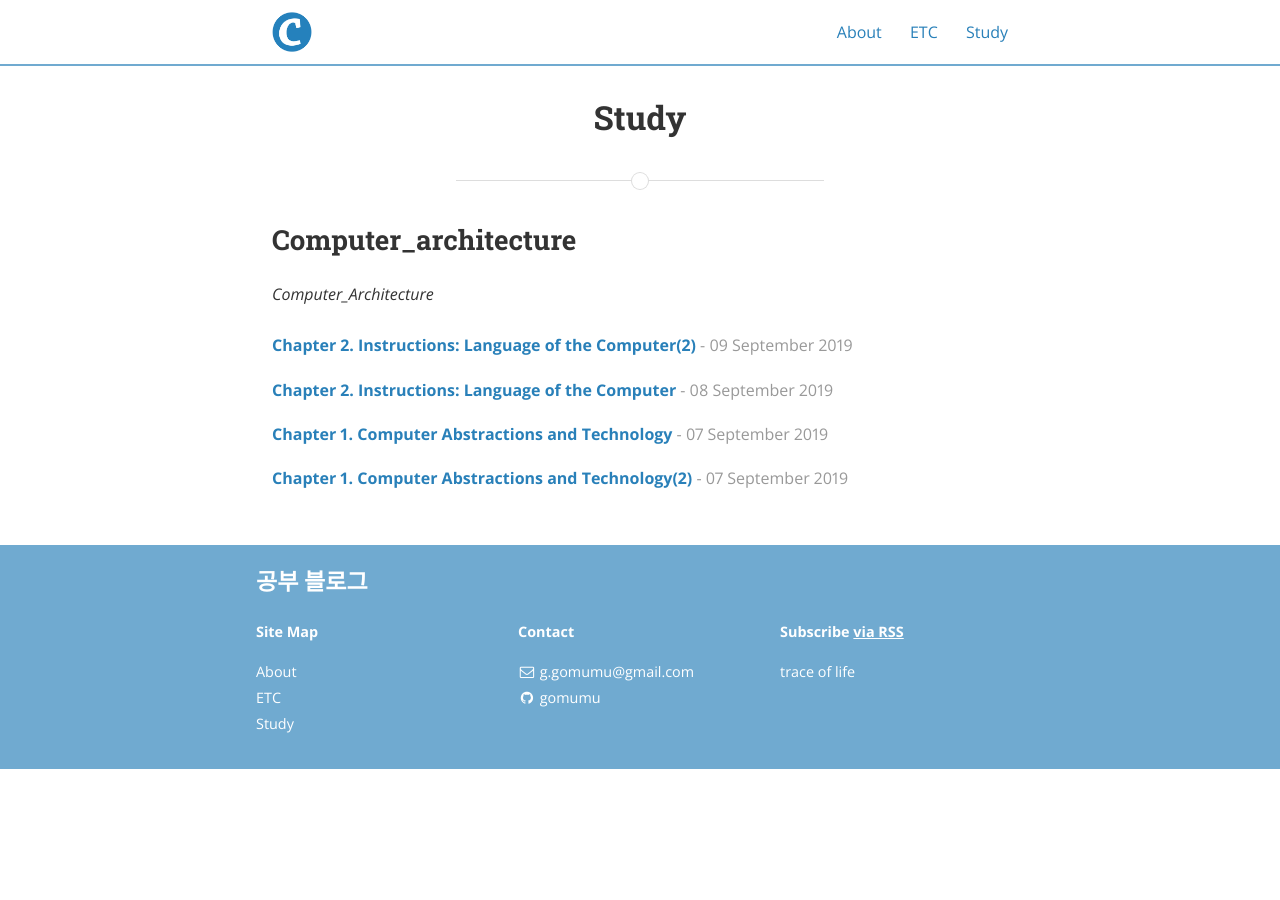
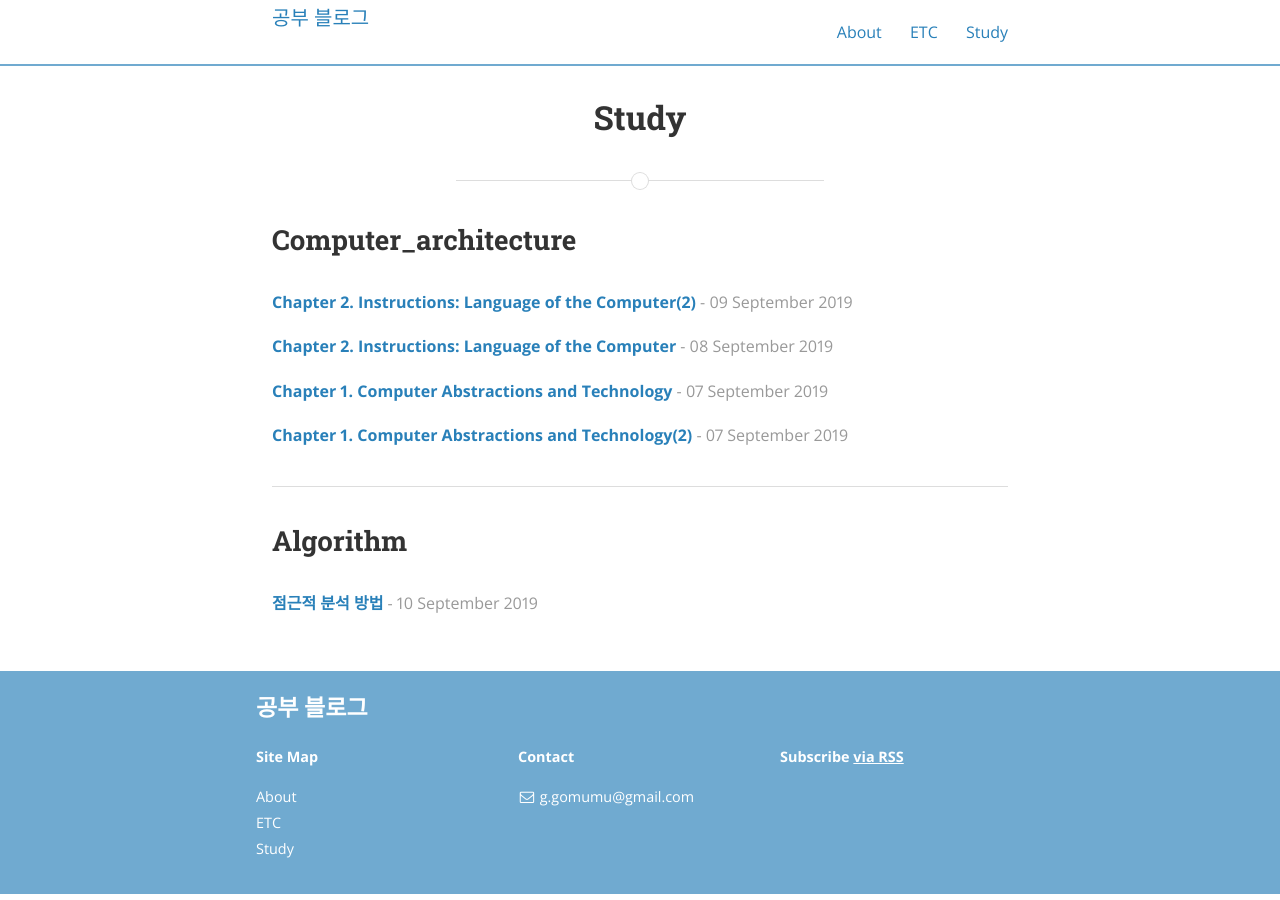
Before and after one commit to gomumu/blog, a Jekyll site: the page built from study.html, in a window 1280 px wide. Built offline with Jekyll 4.4.1, drawn with Linux system fonts in a browser that asks for light colours; nearby versions of some CDN libraries; a style sheet for code colours, icons or effects is not loaded; part of the change alters nothing that is shown.

Commit message:
알고리즘 점근적 분석

```diff
--- a/_config.yml
+++ b/_config.yml
@@ -14,13 +14,12 @@ subtitle: "프로가 되자"
 email: g.gomumu@gmail.com
 name: MoonChanHong
 description: >
-  trace of life
+...
 # Base URL of site (i.e. /blog). It should always start with a slash,
 # and never end with a slash. Set it to a blank value if hosting at the
 # root of your server.
 baseurl: "/blog" # the subpath of your site, e.g. /blog/
 url: "http://gomumu.github.io" # the base hostname & protocol for your site
-cover: "/assets/header_image.jpg"
 logo: "/assets/logo.png"
 
 # Build settings
@@ -49,16 +48,16 @@ jekyll-archives:
 # Category descriptions (for archive pages)
 descriptions:
   - cat: Algorithm
-    desc: "Algorithm"
+    desc: "알고리즘"
 
   - cat: Computer_Architecture
-    desc: "Computer_Architecture"
+    desc: "컴퓨터 구조"
 
   - cat: Operation_System
-    desc: "Operation_System"
+    desc: "운영체제"
 
   - cat: Network
-    desc: "Network"
+    desc: "네트워크"
 
   - cat: C++
     desc: "C++"
--- /dev/null
+++ b/_posts/2019-09-10-algorithm.markdown
@@ -0,0 +1,148 @@
+---
+layout: post
+title:  "점근적 분석 방법"
+author: gomumu
+categories: Algorithm
+---
+<h2 id="headings">개요</h2>
+<p>
+목표 : 점근적 분석 방법을 이해하고 구할 수 있다.<br>
+참고 도서 : 문병로 『쉽게 배우는 알고리즘 관계 중심의 사고법』 한빛미디어
+</p>
+<hr>
+
+<h2>점근적 표기의 종류</h2>
+<p>
+<h4>θ - 표기법</h4>
+$$n^2 + 3 \in \Theta(n^2)$$
+알고리즘의 소요시간이 입력의 크기 n에 대해 O(n^2)이라면 대략 n^2에 비례하는 시간이 소요됨을 나타낸다.
+최고차항의 차수가 같은 함수들의 집합이다.<hr><br>
+
+<h4>O - 표기법</h4>
+$$2n + 3 \in O(n^2)$$
+$$n^2 + 3 \in O(n^2)$$
+알고리즘의 소요시간이 입력의 크기 n에 대해 O(n^2)이라면 기껏해야 n^2에 비례하는 시간이 소요됨을 나타낸다.
+점근적 <b>상한</b>을 나타낸다.<hr><br>
+
+<h4>Ω - 표기법</h4>
+$$n^4 + 1 \in Ω(n^2)$$
+$$n^2 + 3 \in Ω(n^2)$$
+알고리즘의 소요시간이 입력의 크기 n에 대해 O(n^2)이라면 적어도 n^2에 비례하는 시간이 소요됨을 나타낸다.
+점근적 <b>하한</b>을 나타낸다.<hr><br>
+</p>
+
+<h2>점화식의 점근적 분석 방법</h2>
+<p>
+<h4>반복대치</h4>
+n이 1이 될때 까지 n을 n-1에 대치하여 점근적 복잡도를 구하는 방식이다.<br>
+팩토리얼 함수를 반복 대치로 구해보자.<br>
+{% highlight C++ %}
+int factorial(int n) {
+  if(n = 1) return 1; //...(c)
+  return n*factorial(n-1); //...T(n-1)
+}
+{% endhighlight %}
+factorial(n)를 반복대치를 이용하여 계산하면 아래와 같다.<br><br>
+$ \begin{align} T(n) & = T(n-1) + c \\
+& = T(n-2) + 2c \\
+& = T(n-3) + 3c \\
+& .........\\
+& = T(1) + (n-1)\times{c} \\
+& ≤ c + (n-1)\times{c} = cn \\
+& \in O(n)
+\end{align} $<br><br>
+
+병합 정렬을 반복 대치로 구해보자.<br>
+입력의 크기가 n인 배열에 대한 병합정렬을 할 때 총 대소 비교 횟수를 T(n)이라 하면 다음과 같다.<br><br>
+$ T(n) ≤ 2T(\frac{n}{2})+n $
+<br><br>
+이것을 반복대치를 이용하여 풀어보면 다음과 같다.<br><br>
+$ \begin{align} T(n)
+& ≤ 2T(\frac{n}{2}) + n \\
+& ≤ 2(2T(\frac{n}{4}) + \frac{n}{2}) + n = 2^2T(\frac{n}{2^2}) + 2n \\
+& ≤ 2^2(2T(\frac{n}{2^3} + \frac{2^2}{n}) + 2n = 2^{3}T(\frac{n}{2^3}) + 3n \\
+& .........\\
+& ≤ 2^kT(\frac{n}{2^K}) + kn \\
+& ≤ nT(1) + kn = n + nlogn ...① \\
+& \in O(nlog{n})
+\end{align} $<br><br>
+① 의 이유는 $\frac{n}{2^k} = 1$ 이라 할 때 $k = \log_2{n}$이 되기 때문이다.
+</p>
+<hr>
+
+<h4>추정 후 증명</h4>
+<p>
+식의 모양을 보고 점근적 복잡도를 추정한 다음 그것이 옳음을 증명하는 방법이다.<br>
+추정 후 증명법을 이용하여 병합정렬의 분석해보자.<br>
+
+<fieldset>
+$T(n) ≤ 2T(/frac{n}{2})+n$의 점근적 복잡도는 $T(n)=O(n\log{n})$이다.<br>
+즉, 충분히 큰 n에 대하여 $T(n) ≤ cn\log{n}$인 양의 상수 c가 존재한다.<br>
+</fieldset>
+
+경계조건 : $T(2) ≤ c2\log{2}$ 를 만족하는 $c$가 존재한다. - (log 1 = 0 이므로 2를 경계조건으로 한다.)<br>
+귀납적 가정과 전개 : $n$을 $\frac{n}{4}$로 가정해보면  $T(\frac{n}{4}) ≤ c\frac{n}{4}\log{\frac{n}{4}}$ 을 만족 해야한다.<br>
+
+$ \begin{align} T(n)
+& ≤ 2T(\frac{n}{2}) + n \\
+& ≤ 4T(\frac{n}{4}) + \frac{n}{2} \\
+& = 4(c\frac{n}{4}\log{\frac{n}{4}}) + \frac{n}{2} \\
+& = nc\log{\frac{n}{4}} + \frac{n}{2} \\
+& = nc\log{n}-nc\log{4} + \frac{n}{2} \\
+& = nc\log{n}+ n(\frac{1}{2}-c\log{4}) ... ①\\
+& ≤ cn\log{n}
+\end{align} $<br><br>
+① 에서 c가 $\frac{1}{2^2}$이하이면 식을 만족하므로 증명이 완료된다.<br><br>
+</p>
+<hr>
+
+<h4>마스터 정리</h4>
+<p>
+마스터 정리는 특정한 모양을 가진 재귀식에 대해 바로 결과를 알 수 있는 유용한 정리이다.<br>
+마스터 정리는 다음과 같은 모양을 가진 식에 적용된다.<br>
+$T(n)=aT(\frac{n}{b}) + f(n)$
+즉 입력 크기 $n$인 문제를 풀기 위해선 입력 크기 $\frac{n}{b}$인 문제를 a개 풀고 나머지 $f(n)$의 오버헤드가 필요하다.<br>
+병합 정렬이 대표적인 예로 $a=b=2, f(n)=n$인 경우다.
+
+<b>마스터 정리 근사 버전</b><br>
+<fieldset>
+① $\lim_{n\to\infty} {\frac{f(n)}{h(n)}}=0$ 이면 $T(n)=\Theta(h(n))$이다.<br><br>
+② $\lim_{n\to\infty} {\frac{f(n)}{h(n)}}=\infty$ 이고 충분히 큰 모든 $n$에 대해 $af(\frac{n}{b})<f(n)$이면 $T(n)=\Theta(f(n))$이다.<br><br>
+③ $\lim_{n\to\infty} {\frac{f(n)}{h(n)}}=\Theta(1)$ 이면 $T(n)=\Theta(h(n)\log{n})$이다.<br>
+</fieldset>
+<br>
+아래 내용과 같다.<br>
+① $h(n)$이 더 무거우면 $h(n)$이 수행시간을 결정한다.<br>
+② $f(n)$이 더 무거우면 $f(n)$이 수행시간을 결정한다.<br>
+③ $h(n)$과 $f(n)$이 같은 무게이면 $h(n)$ (또는 $f(n)$)에 $\log{n}$을 곱한 것이 수행시간이 된다.<br>
+
+책에선 마스터 정리의 원형과 정확히 같지 않음을 말하므로 유의해야한다.<br><br>
+</p>
+<hr>
+
+<h4>마스터 정리를 이용하여 복잡도를 구해보자.</h4>
+<p>
+<fieldset>
+$T(n)=2T(\frac{n}{3}) + c$ (c는 상수)
+</fieldset>
+$a=2$, $b=3$, $h(n)=n^{\log_{3}{2}}, f(n)=c$
+$lim_{n\to\infty} {\frac{f(n)}{h(n)}} = lim_{n\to\infty} {\frac{c}{n\log_{3}{2}}}=0$ 이므로 마스터 정리 유형 ①에 해당된다.<br>
+따라서 $T(n)=\Theta(n\log_{3}{2})$이다.<br><br><br>
+
+
+<fieldset>
+$T(n)=2T(\frac{n}{4}) + n$
+</fieldset>
+$a=2$, $b=4$, $h(n)=n^{\log_{4}{2}}=\sqrt{n}, f(n)=n$
+$lim_{n\to\infty} {\frac{f(n)}{h(n)}} = lim_{n\to\infty} {\frac{n}{\sqrt{n}}}=\infty$ 이고 $af(\frac{n}{b}) = 2\times\frac{n}{4} = \frac{n}{2} < f(n)$이므로<br>
+마스터 정리의 유형 ②에 해당된다.<br>
+따라서 $T(n)=\Theta(n)$이다.<br><br><br>
+
+
+<fieldset>
+$T(n)=2T(\frac{n}{2}) + n$ (c는 상수)
+</fieldset>
+$a=2$, $b=2$, $h(n)=n^{\log_{2}{2}}, f(n)=n$
+$lim_{n\to\infty} {\frac{f(n)}{h(n)}} = \Theta(1)$ 이므로 마스터 정리 유형 ③에 해당된다.<br>
+</p>
+<hr>
```
